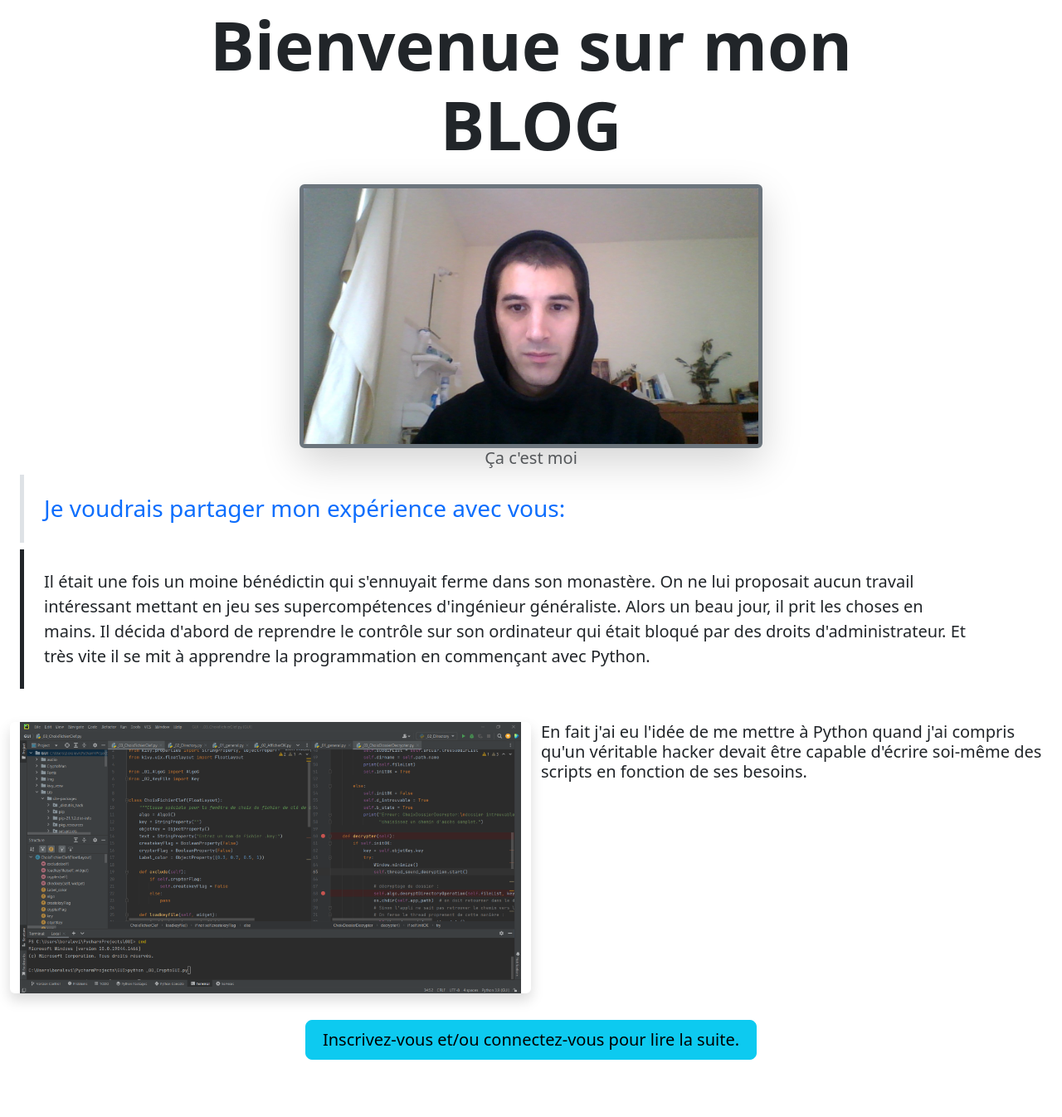
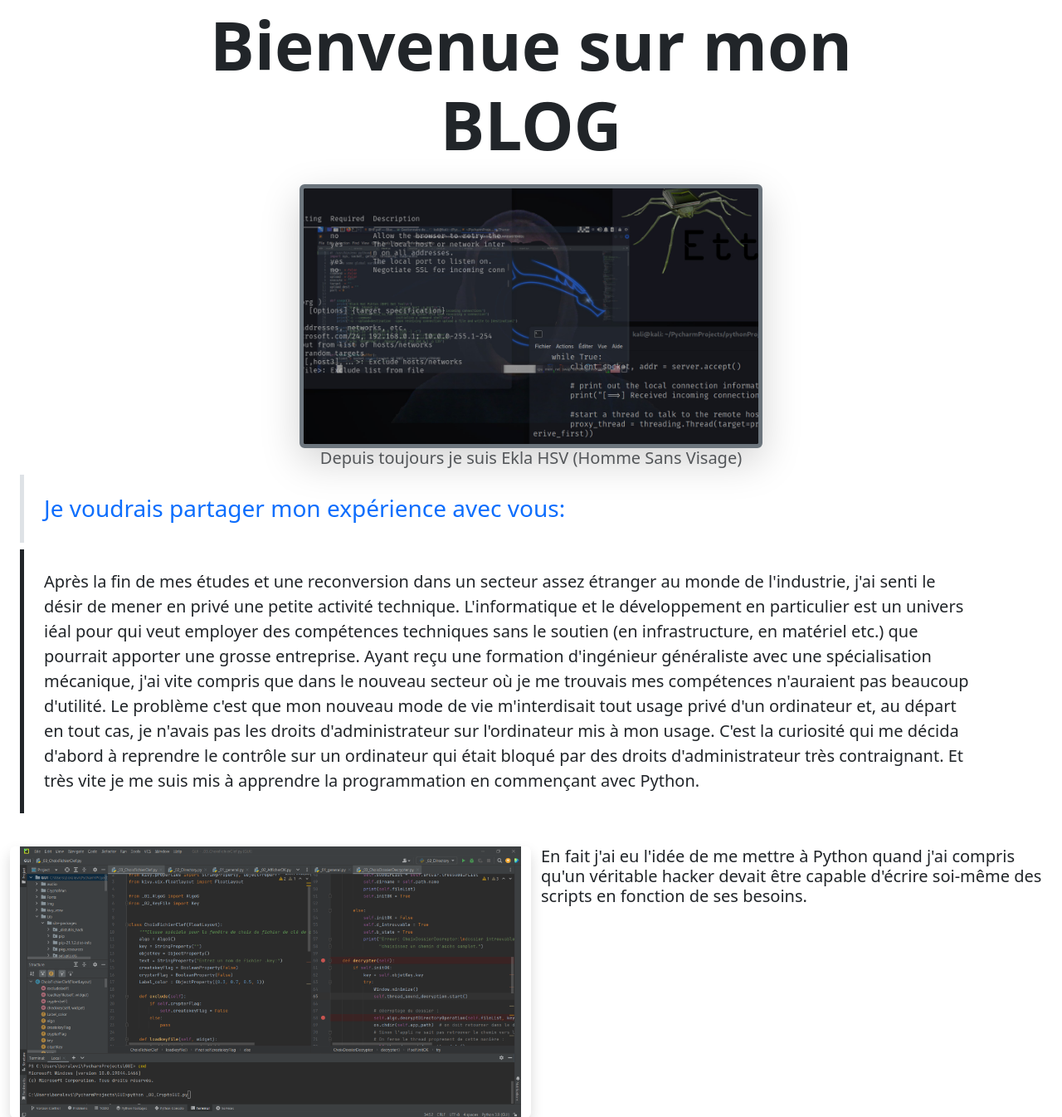
Before and after one commit to DevprojectEkla/BlogTech, a Django app: page /common/ in a window 1280 px wide. Shown: the part 376-1722 px from the top of the page at 83% size. Before the commit the page ends 1653 px from the top, so only its background shows below. Run offline with Django 4.2, Linux system fonts and the light colour scheme; some libraries are stand-ins or nearby versions.

Commit message:
modification de ma page d'accueil

```diff
--- a/common/templates/common/home.html
+++ b/common/templates/common/home.html
@@ -10,18 +10,26 @@
            </div>
 
             <div>
-                <img class=" shadow-lg col-sm-6 border border-5 border-secondary rounded img-fluid" src="{% static '/img/photoMoi2.jpg' %}" alt="photo de moi" ></div>
-                <h5 class="text-muted fst-light"> Ça c'est moi</h5>
+                <img class=" shadow-lg col-sm-6 border border-5 border-secondary rounded img-fluid" src="{% static '/img/HSV.jpg' %}" alt="photo de moi" ></div>
+                <h5 class="text-muted fst-light"> Depuis toujours je suis Ekla HSV (Homme Sans Visage)</h5>
         </div>
     </div>
     <div>
             <h3 class=" font-weight-light text-primary p-4 border-start border-5 col-11 ms-4">  Je voudrais partager mon expérience avec vous:</h3>
     </div>
 <div>
-<p class="lead p-4 border-start border-dark border-5 col-11 ms-4"> Il était une fois un moine bénédictin qui s'ennuyait ferme dans son monastère.
- On ne lui proposait aucun travail intéressant mettant en jeu ses supercompétences d'ingénieur généraliste.
- Alors un beau jour, il prit les choses en mains. Il décida d'abord de reprendre le contrôle sur son ordinateur qui était
-bloqué par des droits d'administrateur. Et très vite il se mit à apprendre la programmation en commençant avec Python.</p>
+<p class="lead p-4 border-start border-dark border-5 col-11 ms-4"> Après la fin de mes études et une reconversion dans
+    un secteur assez étranger au monde de l'industrie, j'ai senti le désir de mener en privé une petite activité
+    technique. L'informatique et le développement en particulier est un univers iéal pour qui veut employer des
+    compétences techniques sans le soutien (en infrastructure, en matériel etc.) que pourrait apporter une grosse
+    entreprise.
+    Ayant reçu une formation d'ingénieur généraliste avec une spécialisation mécanique, j'ai vite compris que dans
+    le nouveau secteur où je me trouvais mes compétences n'auraient pas beaucoup d'utilité.
+    Le problème c'est que mon nouveau mode de vie m'interdisait tout usage privé d'un ordinateur et, au départ
+    en tout cas, je n'avais pas les droits d'administrateur sur l'ordinateur mis à mon usage.
+    C'est la curiosité qui me décida d'abord à reprendre le contrôle sur un ordinateur qui était
+    bloqué par des droits d'administrateur très contraignant.
+    Et très vite je me suis mis à apprendre la programmation en commençant avec Python.</p>
 </div>
     <div class="row p-4">
 
--- a/templates/main.html
+++ b/templates/main.html
@@ -63,7 +63,7 @@
                 <div><a class="btn btn-sm text-light mx-1" href="{% url 'logout' %}">Déconnexion</a></div>
 
             {% if user.cart %}
-            <a class="btn btn-sm " href="{% url 'cart' %}">Voir Panier({{ user.cart.orders.count }})</a>
+            <a class="btn btn-sm text-white" href="{% url 'cart' %}">Voir Panier({{ user.cart.orders.count }})</a>
             {% endif %}
         {% endif %}
       <form class="d-flex" role="search">
@@ -110,11 +110,6 @@
 
 <div class="row text-center">
 
-
-
-
-
-
 </section>
 
 
```
Also changed, not shown: media/media/anonymous_sm.jpg (added), media/products/IconeCryptoMan.jpg (added), media/products/cadenasferme2.jpg (added), media/products/chaine-or-18k-60cm.jpg (deleted), media/products/chaine-or-18k-60cm_UtYkvtg.jpg (deleted), media/products/croixSB.jpg (deleted), media/products/croixSB_P7QPD8x.jpg (deleted), static/img/HSV-matrix.jpg (added), static/img/HSV.jpg (added).
